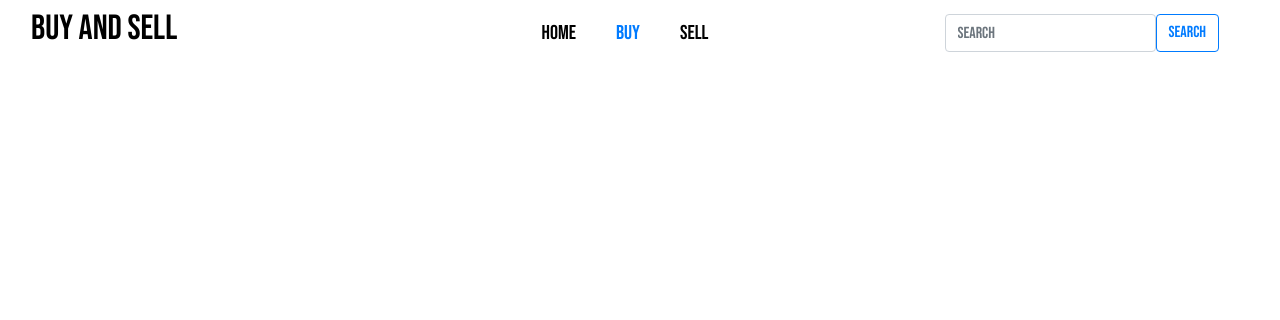
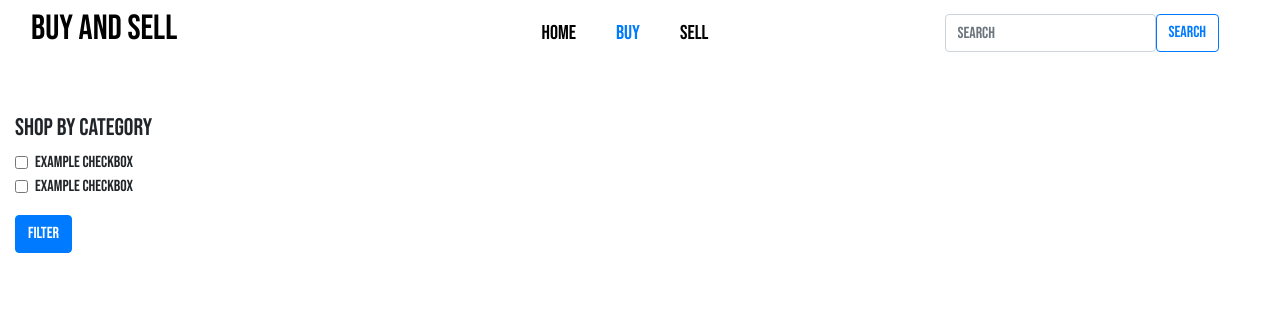
Before and after one commit to Mohamed5801/FDMWebsite, a plain HTML site: page Buy.html in a window 1280 px wide. Drawn offline with nearby package versions, Linux system fonts and the light colour scheme.

Commit message:
grid setup

```diff
--- a/Buy.html
+++ b/Buy.html
@@ -45,13 +45,56 @@
         </div>
 
       </div>
-
 		</div>
 	</nav>
 
+  <div class="row container-fluid py-5 ">
 
+    <div class="col-lg-3"> <!Filter>
+      <h4>Shop by Category</h4>
 
+      <form>
+        <div class="form-group row">
+          <div class="col-sm-10">
+            <div class="form-check">
+              <input class="form-check-input" type="checkbox" id="gridCheck1">
+              <label class="form-check-label" for="gridCheck1">
+                Example checkbox
+              </label>
+            </div>
+            <div class="form-check">
+              <input class="form-check-input" type="checkbox" id="gridCheck1">
+              <label class="form-check-label" for="gridCheck1">
+                Example checkbox
+              </label>
+            </div>
+          </div>
+        </div>
+        <div class="form-group row">
+          <div class="col-sm-10">
+            <button type="button" class="btn btn-primary">filter</button>
+          </div>
+        </div>
+      </form>
 
+    </div>
+
+    <div class="col-lg-9 row"> <!Items>
+      <div class="col-lg-4">
+
+      </div>
+
+      <div class="col-lg-4">
+
+      </div>
+
+      <div class="col-lg-4">
+
+      </div>
+
+    </div>
+
+  </div>
 
 </body>
 
--- a/FrontEnd.css
+++ b/FrontEnd.css
@@ -1,7 +1,7 @@
 @charset "utf-8";
 /* CSS Document */
 HTML body {
-	font-family: 'Quicksand', sans-serif;
+	font-family: 'Bebas Neue', cursive;
 	scroll-behavior: smooth;
 }
 h2 {
@@ -9,7 +9,6 @@ h2 {
 }
 .new-nav {
 	display: flex;
-	font-family: 'Bebas Neue', cursive;
 	color: black;
 }
 .nav-item {
```
